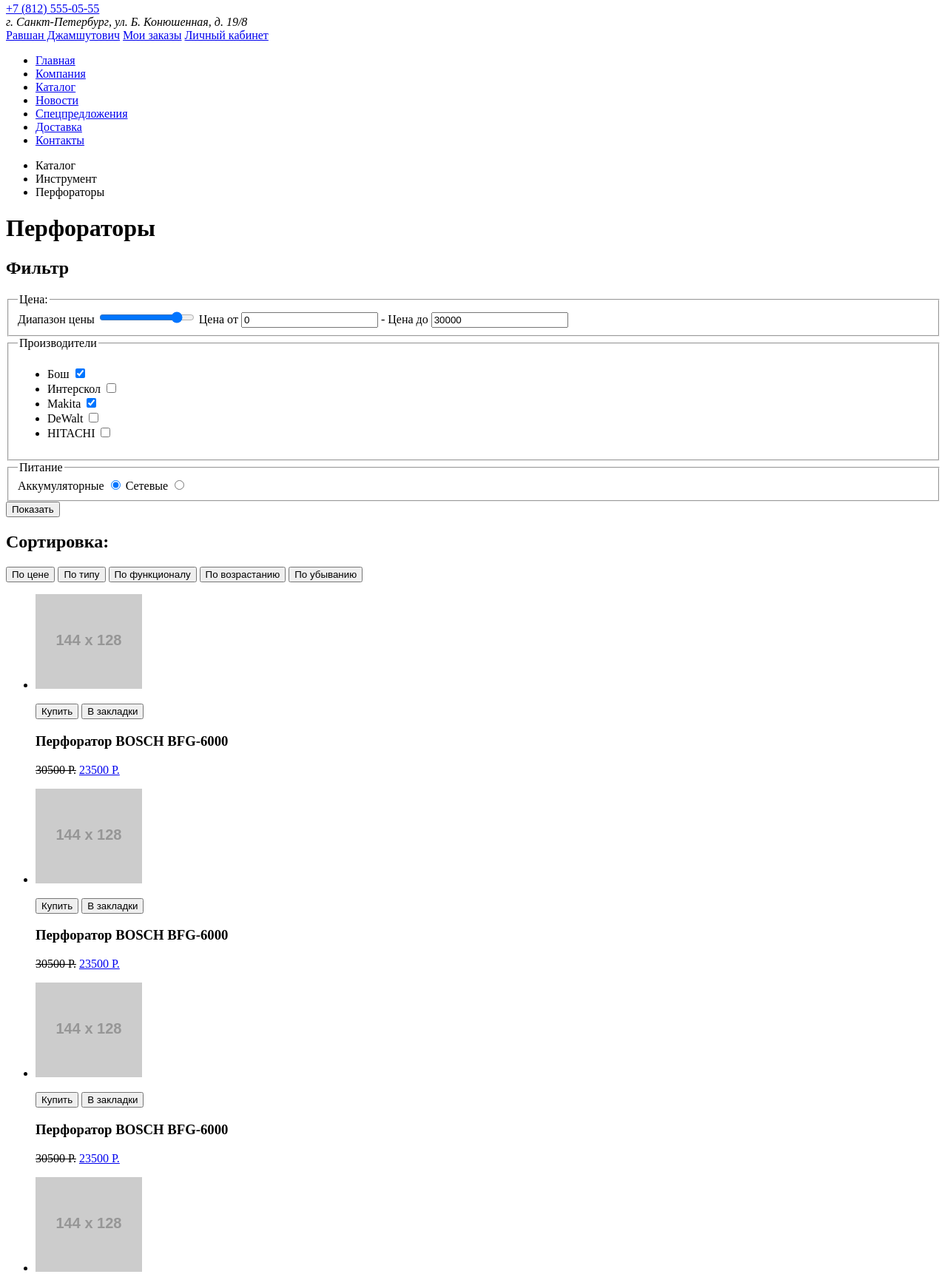
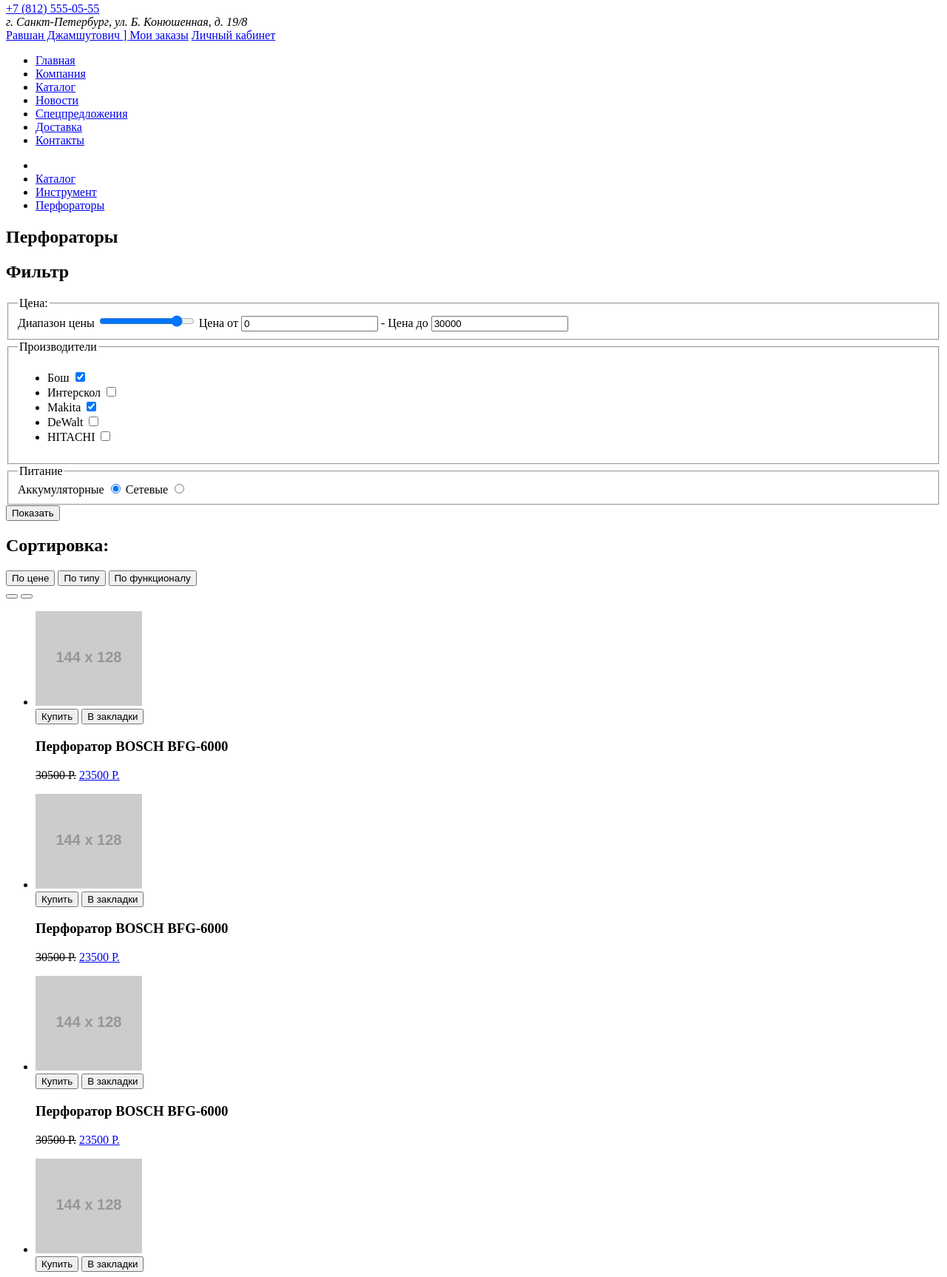
Before and after one commit to Pipuss/1454721-technomart-30, a plain HTML site: page catalog.html in a window 1280 px wide. Shown: the part 138-1864 px from the top of the page at 74% size. Drawn offline with Linux system fonts and the light colour scheme; placeholder pictures from the web are drawn by us.

Commit message:
catalog.html
Внёс исправления.

```diff
--- a/catalog.html
+++ b/catalog.html
@@ -6,6 +6,7 @@
     <title>Техномарт: Каталог</title>
 </head>
 <body>
+
     <header>
         <!-- Верхняя часть шапки -->
         <div class="header-top">
@@ -41,8 +42,13 @@
                 <address>г. Санкт-Петербург, ул. Б. Конюшенная, д. 19/8</address>
               </div>
               <div>
-                <!-- Временно сделаю ссылкой, так как непонятно, ссылка, кнопка или просто текст с двумя иконками, тоже непонятно являются ли ссылками или кнопками -->
-                <a href="#">Равшан Джамшутович</a>
+                <a class="profile-link" href="profile.html">
+                  <!-- Здесь будет иконка, которая тоже ведёт на профайл -->
+                  Равшан Джамшутович
+                </a>
+                <a href="logout.html" class="logout-link">]
+                  <!-- Здесь будет иконка деавторизации -->
+                </a>
                 <a href="#">Мои заказы</a>
                 <a href="#">Личный кабинет</a>
               </div>
@@ -50,13 +56,13 @@
               <nav class="main-nav">
                 <ul>
                   <li>
-                    <a href="#">Главная</a>
+                    <a href="index.html">Главная</a>
                   </li>
                   <li>
                     <a href="#">Компания</a>
                   </li>
                   <li>
-                    <a href="catalog.html">Каталог</a>
+                    <a href="#">Каталог</a>
                   </li>
                   <li>
                     <a href="#">Новости</a>
@@ -81,23 +87,22 @@
 
         <div class="wrapper">
 
-            <nav class="catalog-nav">
-                <!-- Предполагаю, что иконка Домика это ссылка на начальное состояние каталога, поэтому так.
-                А можно, этой иконкой, как бы очистить фильтр, чтобы лишний раз не перезагружать страницу -->
-                <a href="catalog.html"></a>
+            <div class="catalog-nav">
                 <ul>
-                    <li>Каталог</li>
-                    <li>Инструмент</li>
-                    <li>Перфораторы</li>
+                    <li class="home-icon"><a href="index.html"></a></li>
+                    <li><a href="#">Каталог</a></li>
+                    <li><a href="#">Инструмент</a></li>
+                    <li><a href="#">Перфораторы</a></li>
                 </ul>
-            </nav>
+            </div>
 
-            <h1 class="catalog-header">Перфораторы</h1>
+            <h2 class="catalog-header">Перфораторы</h2>
 
-            <section class="filter-container">
-                <h2>Фильтр</h2>
+            <div class="product-selection">
+              <div class="filter-container">
+                  <h2 class="filter-header">Фильтр</h2>
 
-                <form method="get" action="https://echo.htmlacademy.ru">
+                  <form method="POST" action="https://echo.htmlacademy.ru">
 
                     <fieldset>
                         <legend>Цена:</legend>
@@ -148,190 +153,162 @@
 
                   </form>
 
-            </section>
+              </div>
 
               <section class="product-cards-section">
 
                 <div class="sorting-header">
                   <h2>Сортировка:</h2>
-                <button class="by-price" type="button">По цене</button>
-                <button class="by-type" type="button">По типу</button>
-                <button class="by-functional" type="button">По функционалу</button>
-                <button class="by-increase" type="button">По возрастанию</button>
-                <button class="by-decrease" type="button">По убыванию</button>
+                  <div class="sorting-btns">
+                    <div>
+                      <button class="sorting-btn" type="button">По цене</button>
+                      <button class="sorting-btn" type="button">По типу</button>
+                      <button class="sorting-btn" type="button">По функционалу</button>
+                    </div>
+                    <div>
+                      <button class="pointer" type="button">
+                        <!-- По возрастанию -->
+                      </button>
+                      <button class="pointer" type="button">
+                        <!-- По убыванию -->
+                      </button>
+                    </div>
+                  </div>
                 </div>
 
                 <ul class="catalog-items">
 
                   <li class="catalog-item">
                     <div class="catalog-item-top">
-                    <div class="item-img">
-                      <!-- В демке барбершопа почему-то это обёрнуто в параграф -->
-                      <p><img src="https://via.placeholder.com/144x128" alt="Изображение товара"></p>
-                    </div>
+                      <img src="https://via.placeholder.com/144x128" alt="Изображение товара">
                       <div class="item-btns hidden">
                         <button type="button">Купить</button>
                         <button type="button">В закладки</button>
                       </div>
                     </div>
-                  <div class="catalog-item-bottom">
                     <h3>Перфоратор BOSCH BFG-6000</h3>
-                    <!-- И это тоже -->
                     <p>
                       <del>30500 Р.</del>
                       <a class="item-btn" href="#">23500 Р.</a>
                     </p>
-                  </div>
                   </li>
 
                   <li class="catalog-item">
                     <div class="catalog-item-top">
-                    <div class="item-img">
-                      <p><img src="https://via.placeholder.com/144x128" alt="Изображение товара"></p>
-                    </div>
+                      <img src="https://via.placeholder.com/144x128" alt="Изображение товара">
                       <div class="item-btns hidden">
                         <button type="button">Купить</button>
                         <button type="button">В закладки</button>
                       </div>
                     </div>
-                  <div class="catalog-item-bottom">
                     <h3>Перфоратор BOSCH BFG-6000</h3>
                     <p>
                       <del>30500 Р.</del>
                       <a class="item-btn" href="#">23500 Р.</a>
                     </p>
-                  </div>
                   </li>
 
                   <li class="catalog-item">
                     <div class="catalog-item-top">
-                    <div class="item-img">
-                      <p><img src="https://via.placeholder.com/144x128" alt="Изображение товара"></p>
-                    </div>
+                      <img src="https://via.placeholder.com/144x128" alt="Изображение товара">
                       <div class="item-btns hidden">
                         <button type="button">Купить</button>
                         <button type="button">В закладки</button>
                       </div>
                     </div>
-                  <div class="catalog-item-bottom">
                     <h3>Перфоратор BOSCH BFG-6000</h3>
                     <p>
                       <del>30500 Р.</del>
                       <a class="item-btn" href="#">23500 Р.</a>
                     </p>
-                  </div>
                   </li>
 
                   <li class="catalog-item">
                     <div class="catalog-item-top">
-                    <div class="item-img">
-                      <p><img src="https://via.placeholder.com/144x128" alt="Изображение товара"></p>
-                    </div>
+                      <img src="https://via.placeholder.com/144x128" alt="Изображение товара">
                       <div class="item-btns hidden">
                         <button type="button">Купить</button>
                         <button type="button">В закладки</button>
                       </div>
                     </div>
-                  <div class="catalog-item-bottom">
                     <h3>Перфоратор BOSCH BFG-6000</h3>
                     <p>
                       <del>22500 Р.</del>
                       <a class="item-btn" href="#">15500 Р.</a>
                     </p>
-                  </div>
                   </li>
 
                   <li class="catalog-item">
                     <div class="catalog-item-top">
-                    <div class="item-img">
-                      <p><img src="https://via.placeholder.com/144x128" alt="Изображение товара"></p>
-                    </div>
+                      <img src="https://via.placeholder.com/144x128" alt="Изображение товара">
                       <div class="item-btns hidden">
                         <button type="button">Купить</button>
                         <button type="button">В закладки</button>
                       </div>
                     </div>
-                  <div class="catalog-item-bottom">
                     <h3>Перфоратор BOSCH BFG-6000</h3>
                     <p>
                       <del>30500 Р.</del>
                       <a class="item-btn" href="#">25500 Р.</a>
                     </p>
-                  </div>
                   </li>
 
                   <li class="catalog-item">
                     <div class="catalog-item-top">
-                    <div class="item-img">
-                      <p><img src="https://via.placeholder.com/144x128" alt="Изображение товара"></p>
-                    </div>
+                      <img src="https://via.placeholder.com/144x128" alt="Изображение товара">
                       <div class="item-btns hidden">
                         <button type="button">Купить</button>
                         <button type="button">В закладки</button>
                       </div>
                     </div>
-                  <div class="catalog-item-bottom">
                     <h3>Перфоратор BOSCH BFG-6000</h3>
                     <p>
                       <a class="item-btn" href="#">12500 Р.</a>
                     </p>
-                  </div>
                   </li>
 
                   <li class="catalog-item">
                     <div class="catalog-item-top">
-                    <div class="item-img">
-                      <p><img src="https://via.placeholder.com/144x128" alt="Изображение товара"></p>
-                    </div>
+                      <img src="https://via.placeholder.com/144x128" alt="Изображение товара">
                       <div class="item-btns hidden">
                         <button type="button">Купить</button>
                         <button type="button">В закладки</button>
                       </div>
                     </div>
-                  <div class="catalog-item-bottom">
                     <h3>Перфоратор BOSCH BFG-6000</h3>
                     <p>
                       <del>22500 Р.</del>
                       <a class="item-btn" href="#">15500 Р.</a>
                     </p>
-                  </div>
                   </li>
 
                   <li class="catalog-item">
                     <div class="catalog-item-top">
-                    <div class="item-img">
-                      <p><img src="https://via.placeholder.com/144x128" alt="Изображение товара"></p>
-                    </div>
+                      <img src="https://via.placeholder.com/144x128" alt="Изображение товара">
                       <div class="item-btns hidden">
                         <button type="button">Купить</button>
                         <button type="button">В закладки</button>
                       </div>
                     </div>
-                  <div class="catalog-item-bottom">
                     <h3>Перфоратор BOSCH BFG-6000</h3>
                     <p>
                       <del>30500 Р.</del>
                       <a class="item-btn" href="#">25500 Р.</a>
                     </p>
-                  </div>
                   </li>
 
                   <li class="catalog-item">
                     <div class="catalog-item-top">
-                    <div class="item-img">
-                      <p><img src="https://via.placeholder.com/144x128" alt="Изображение товара"></p>
-                    </div>
+                      <img src="https://via.placeholder.com/144x128" alt="Изображение товара">
                       <div class="item-btns hidden">
                         <button type="button">Купить</button>
                         <button type="button">В закладки</button>
                       </div>
                     </div>
-                  <div class="catalog-item-bottom">
                     <h3>Перфоратор BOSCH BFG-6000</h3>
                     <p>
                       <a class="item-btn" href="#">12500 Р.</a>
                     </p>
-                  </div>
                   </li>
 
                 </ul>
@@ -351,10 +328,10 @@
                 </ul>
 
               </section>
+            </div>
 
         </div>
 
-        <!-- Эту секцию я бы вынес за черту main. Не понимаю, уместно ли это на этой странице, и делают ли такое вообще -->
         <section class="additional-info">
           <div class="wrapper">
 
```
Also changed, not shown: index.html (+1 -1 lines). Lines whose indentation alone changed are shown as unchanged.
